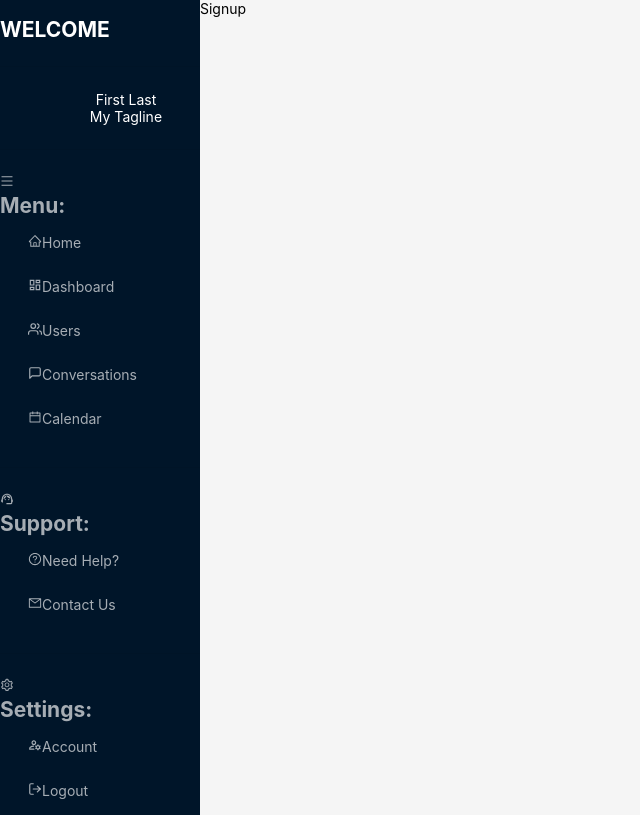
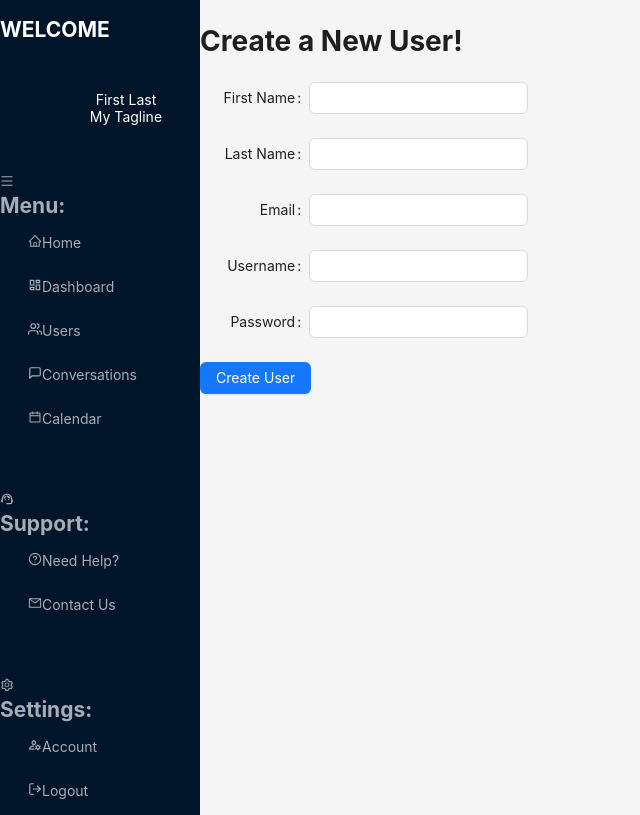
Before and after one commit to JaclynFoster/direct-messaging, a React (Create React App) app: page /signup in a window 1280 px wide. Shown: the whole page, without its empty margins (0-640 px from the left). Built offline with nearby package versions, Linux system fonts and the light colour scheme; some icons are missing.

Commit message:
added basic signup component

```diff
--- a/src/Routes/Login.tsx
+++ b/src/Routes/Login.tsx
@@ -1,5 +1,6 @@
 import { Button, Checkbox, Form, Input } from 'antd'
 import React from 'react'
+import { useNavigate } from 'react-router-dom';
 
 interface FieldType {
     username?: string;
@@ -8,6 +9,10 @@ interface FieldType {
 }
 
 const Login = () => {
+    const navigate = useNavigate()
+    const  signupHandler = () => {
+        navigate('/signup', {replace: true})
+    }
     return (
 
         <div className="login-container">
@@ -41,7 +46,7 @@ const Login = () => {
             </Form>
             <div>
                 <h1>New User?</h1>
-                <Button>Signup</Button>
+                <Button onClick={() => signupHandler()}>Signup</Button>
             </div>
 
     </div>
--- a/src/Routes/Signup.tsx
+++ b/src/Routes/Signup.tsx
@@ -1,10 +1,51 @@
+import { Input, Button, Form} from "antd";
 import React from "react";
+
+interface SignupType {
+firstName?: string;
+lastName?: string;
+email?: string;
+newUsername?: string;
+newPassword?: string;
+}
 
 const Signup = () => {
     return (
-      <div>
-      Signup
-      </div>
+      <Form
+      labelCol={{span: 8}}
+      wrapperCol={{span: 16}}
+      style={{maxWidth: 600}}
+      >
+        <h1>Create a New User!</h1>
+        <Form.Item<SignupType>
+        label="First Name:"
+        >
+          <Input />
+        </Form.Item>
+        <Form.Item<SignupType>
+        label="Last Name:"
+        >
+        <Input />
+        </Form.Item>
+        <Form.Item<SignupType>
+        label="Email:"
+        >
+          <Input />
+        </Form.Item>
+        <Form.Item<SignupType>
+        label="Username:"
+        >
+        <Input />
+        </Form.Item>
+        <Form.Item<SignupType>
+        label="Password:"
+        >
+        <Input />
+        </Form.Item>
+        <Form.Item>
+        <Button type="primary" htmlType="submit">Create User</Button>
+        </Form.Item>
+      </Form>
     )
 }
 
```
